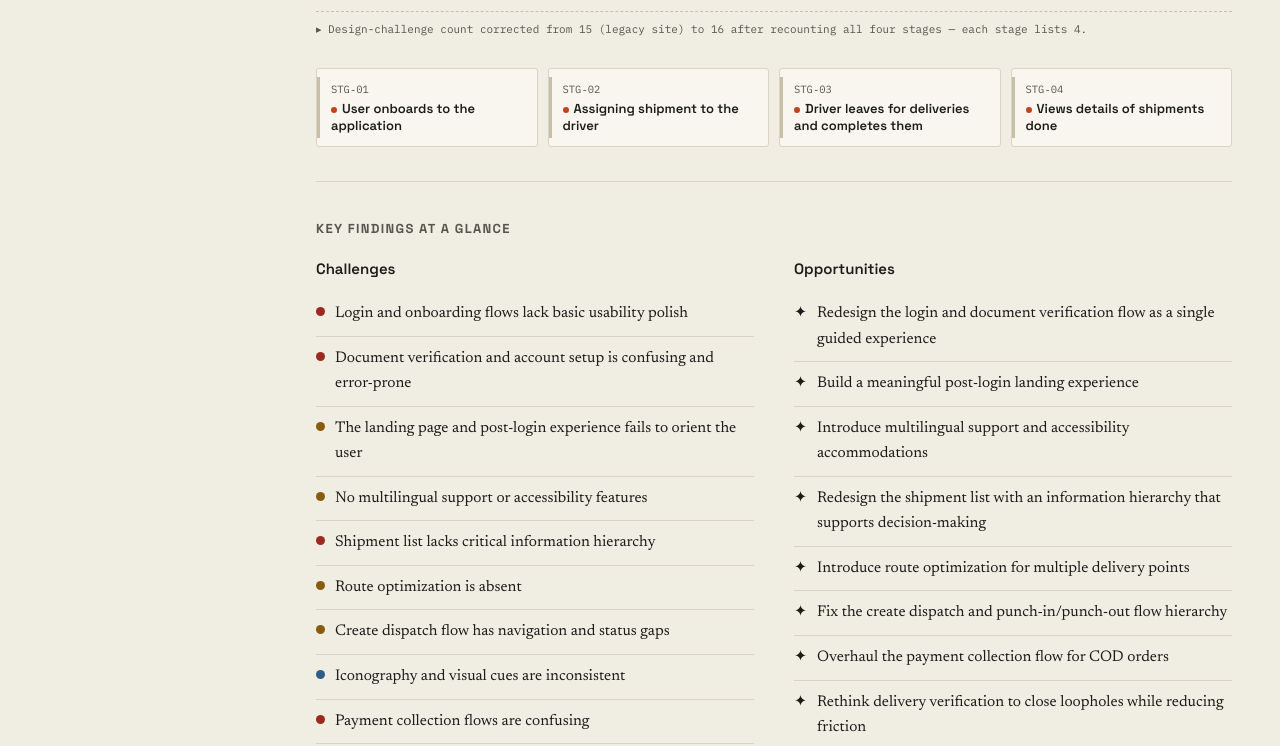
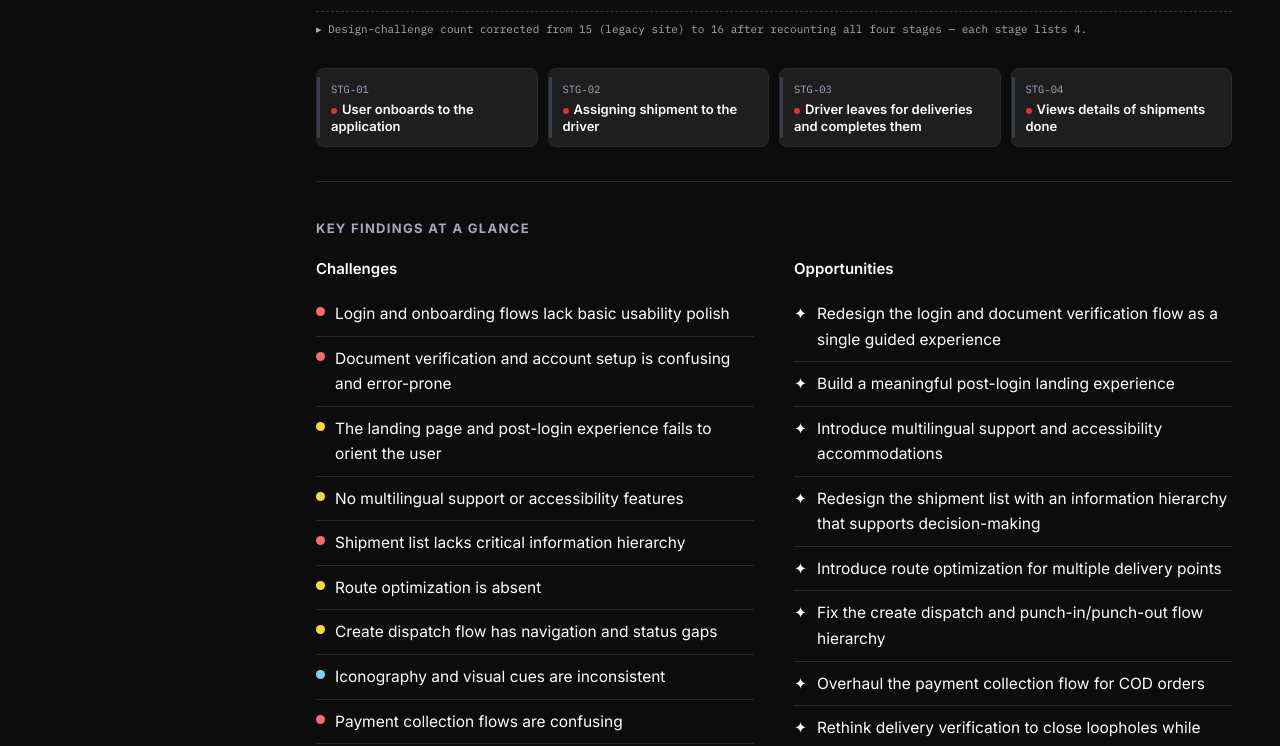
Before and after one commit to abhijeetpurandare-create/abhijeetpurandare-create.github.io, a plain HTML site: page index.html in a window 1280 px wide. Shown: the part 462-1208 px from the top of the page. Drawn offline with Linux system fonts and the light colour scheme.

Commit message:
Apply TDS dark theme: Inter font, Delhivery red accent, dark backgrounds, 8px radius, consistent spacing

```diff
--- a/assets/style.css
+++ b/assets/style.css
@@ -1,37 +1,34 @@
 /* ============================================================
-   DESIGN TOKENS
-   Palette: kraft-manifest paper + case-file ink + one rust-orange
-   signal, drawn from the subject itself — waybills, AWB tags,
-   dispatch stamps. Severity ramp is the only other colour.
-   Type: Space Grotesk (display/structure) + Newsreader (reading
-   serif, inverted from the cliché serif-display pairing) +
-   IBM Plex Mono (data — AWB codes, stats, screen slugs).
+   DESIGN TOKENS — Tarmac TDS Dark Theme
+   Palette: Delhivery dark theme with brand red accent.
+   Spacing: 4px base grid (sm=8, md=12, lg=16, xl=20, 2xl=24, 3xl=32).
+   Font: Inter (TDS standard sans-serif) + IBM Plex Mono (data).
    ============================================================ */
 :root{
-  --paper: #F0EDE3;
-  --paper-raised: #F8F6EF;
-  --ink: #1B1C18;
-  --ink-soft: #55564E;
-  --hairline: #D9D3C1;
-  --hairline-strong: #C7BFA8;
-  --signal: #C1441E;
-  --signal-deep: #8F3115;
-  --signal-tint: #F4E2D8;
-  --board: #17180F;
-  --board-raised: #212216;
-  --board-hair: #3A3B2E;
-  --paper-on-board: #EFEDE3;
+  --paper: #0C0C0C;
+  --paper-raised: #1E1E1E;
+  --ink: #FFFFFF;
+  --ink-soft: #A3AAC2;
+  --hairline: #2A2A2A;
+  --hairline-strong: #3A3B4A;
+  --signal: #E0352B;
+  --signal-deep: #C62D24;
+  --signal-tint: rgba(224, 53, 43, 0.12);
+  --board: #0C0C0C;
+  --board-raised: #1E1E1E;
+  --board-hair: #2A2A2A;
+  --paper-on-board: #FFFFFF;
 
-  --crit-fg: #9A2A1F; --crit-bg: #F6E2DD; --crit-bd: #E2B7AC;
-  --maj-fg:  #8A5A0E; --maj-bg:  #F7EBD2; --maj-bd:  #E4CB94;
-  --min-fg:  #2F5D8A; --min-bg:  #E1EAF3; --min-bd:  #B9CCE0;
+  --crit-fg: #FF6B6B; --crit-bg: rgba(255,107,107,0.12); --crit-bd: rgba(255,107,107,0.25);
+  --maj-fg:  #FFD93D; --maj-bg:  rgba(255,217,61,0.12); --maj-bd:  rgba(255,217,61,0.25);
+  --min-fg:  #7DD3FC; --min-bg:  rgba(125,211,252,0.12); --min-bd:  rgba(125,211,252,0.25);
 
-  --display: 'Space Grotesk', 'IBM Plex Sans', sans-serif;
-  --body: 'Newsreader', 'Iowan Old Style', Georgia, serif;
+  --display: 'Inter', -apple-system, BlinkMacSystemFont, sans-serif;
+  --body: 'Inter', -apple-system, BlinkMacSystemFont, sans-serif;
   --mono: 'IBM Plex Mono', 'SF Mono', monospace;
 
   --measure: 66ch;
-  --radius: 3px;
+  --radius: 8px;
   --ease: cubic-bezier(.2,.7,.3,1);
 }
 
--- a/index.html
+++ b/index.html
@@ -7,8 +7,8 @@
 <meta name="description" content="Research artifacts documenting the Delhivery LM-FE and Hyperlocal rider app journeys: touchpoints, challenges, metrics and opportunities, with annotated screenshot evidence.">
 <link rel="preconnect" href="https://fonts.googleapis.com">
 <link rel="preconnect" href="https://fonts.gstatic.com" crossorigin>
-<link href="https://fonts.googleapis.com/css2?family=Space+Grotesk:wght@500;600;700&family=Newsreader:ital,opsz,wght@0,6..72,400;0,6..72,500;1,6..72,400&family=IBM+Plex+Mono:wght@400;500;600&display=swap" rel="stylesheet">
-<link rel="stylesheet" href="assets/style.css?v=2">
+<link href="https://fonts.googleapis.com/css2?family=Inter:wght@300;400;500;600;700;800;900&family=IBM+Plex+Mono:wght@400;500;600&display=swap" rel="stylesheet">
+<link rel="stylesheet" href="assets/style.css?v=3">
 </head>
 <body>
 
@@ -39,7 +39,7 @@
   <button class="lb-nav next" id="lb-next" aria-label="Next screen">&#8250;</button>
 </div>
 
-<script src="assets/data.js?v=2"></script>
-<script src="assets/app.js?v=2"></script>
+<script src="assets/data.js?v=3"></script>
+<script src="assets/app.js?v=3"></script>
 </body>
 </html>
```
